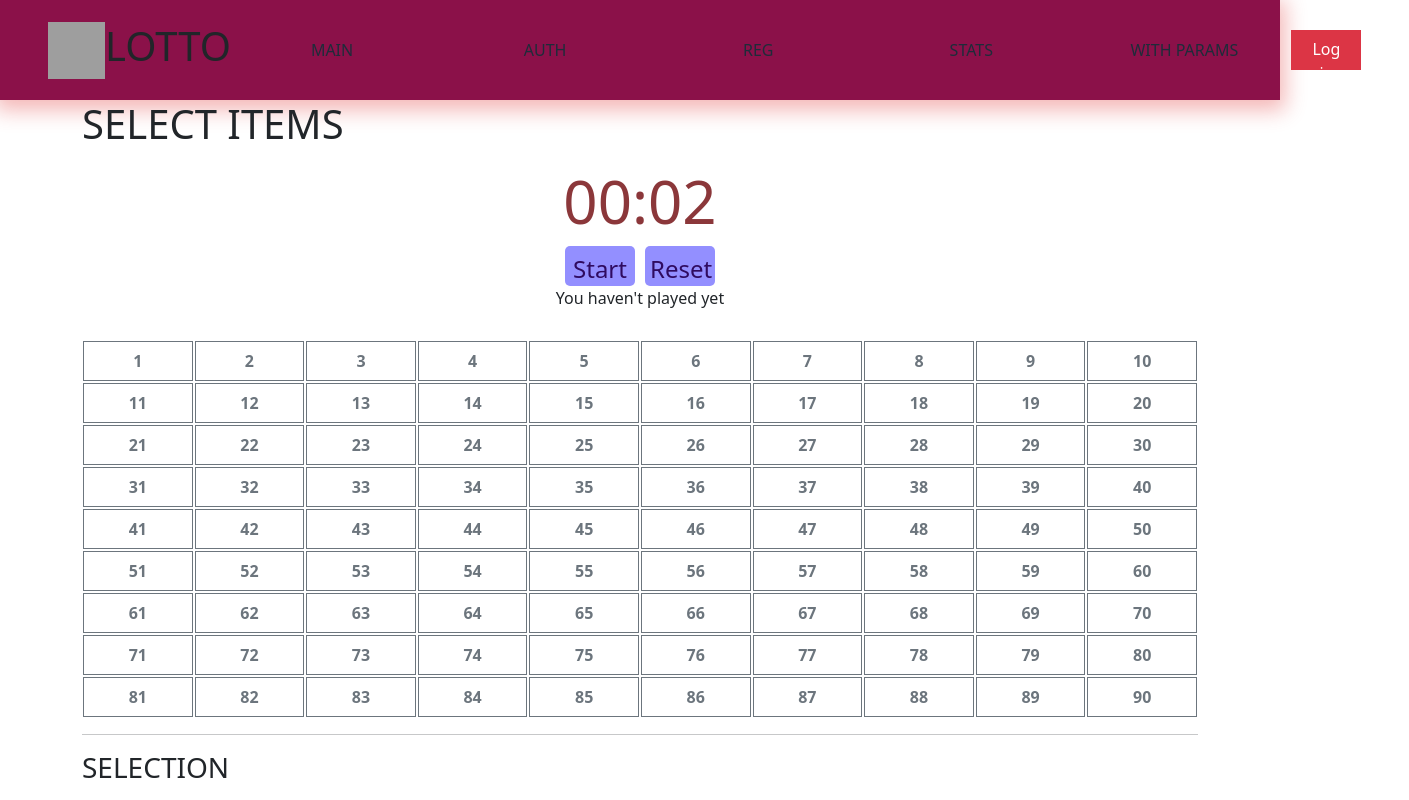
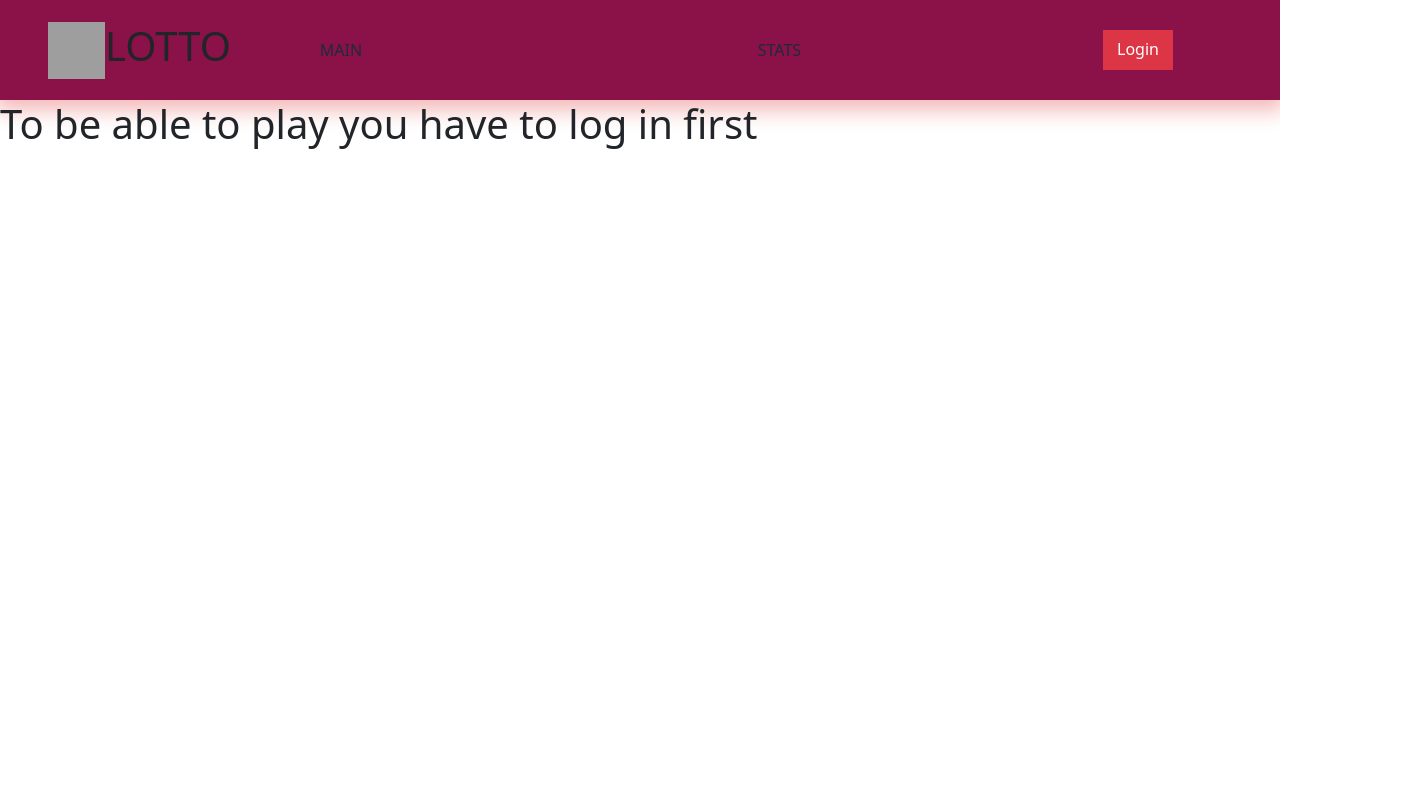
Before and after one commit to Erikmkr5/loto, a React app in the folder client/: page / in a window 1280 px wide. Shown: the top 800 px of the page, 1409 px wide, since content can reach past the window. Built offline with nearby package versions, Linux system fonts and the light colour scheme; grey boxes are pictures that could not be loaded.

Commit message:
new header + async

```diff
--- a/client/src/Components/LoginForm/AuthForm.tsx
+++ b/client/src/Components/LoginForm/AuthForm.tsx
@@ -63,6 +63,7 @@ export const AuthForm = inject(
                 alert('enter all data')
             } else {
                 loginUser()
+                appRoutes.goTo('home')
             }
         }
 
--- a/client/src/Components/LoginForm/RegForm.tsx
+++ b/client/src/Components/LoginForm/RegForm.tsx
@@ -31,8 +31,8 @@ export const RegForm = inject(
 
         const createUser = () => {
             enterUserData()
-            const { name, surname, age, email, password } = user;
-            apiService.createUser(name, surname, age, login, password)
+            const { name, surname, age, email , password } = user;
+            apiService.createUser(name, surname, age, email, password)
                 .then(
                     (res) => {
                         console.log(res)
@@ -73,10 +73,13 @@ export const RegForm = inject(
 
         function handleForSubmit(event){
             event.preventDefault()
-            if ( login === '' || password === '' || phoneNumber === '' || name === '' || surname === ''){
+            if ( login === '' || password === '' || phoneNumber === '' || name === '' || surname === '' || age === ''){
                 alert('enter all data')
+            } else if (parseInt(age) < 18){
+                alert('Too young')
             } else {
                 createUser()
+                appRoutes.goTo('home')
             }
         }
 
@@ -93,8 +96,10 @@ export const RegForm = inject(
                 setPhoneNumber(`${phone.substring(0, 1)} (${phone.substring(1, 4)}`);
             } else if (phone.length <= 7) { // форматируем телефон X (XXX) XXX
                 setPhoneNumber(`${phone.substring(0, 1)} (${phone.substring(1, 4)}) ${phone.substring(4, 7)}`);
+            } else if (phone.length <= 9){
+                setPhoneNumber(`${phone.substring(0, 1)} (${phone.substring(1, 4)}) ${phone.substring(4, 7)}-${phone.substring(7, 9)}`);
             } else {
-                setPhoneNumber(`${phone.substring(0, 1)} (${phone.substring(1, 4)}) ${phone.substring(4, 7)}-${phone.substring(7, 11)}`);
+                setPhoneNumber(`${phone.substring(0, 1)} (${phone.substring(1, 4)}) ${phone.substring(4, 7)}-${phone.substring(7, 9)}-${phone.substring(9, 11)}`);
             }
         }
 
@@ -104,7 +109,6 @@ export const RegForm = inject(
         return (
 
             <div className={'reg-form'}>
-
                 <input
                     className={'form-control'}
                     type={"email"}
--- a/client/src/Components/Stats/StatExample.scss
+++ b/client/src/Components/Stats/StatExample.scss
@@ -10,3 +10,10 @@ button {
   border-radius: 5px;
   border: 0;
 }
+
+.heatmap {
+  display: flex;
+  justify-content: center;
+  align-items: center;
+  margin: auto;
+}
--- a/client/src/Components/Stats/StatExample.tsx
+++ b/client/src/Components/Stats/StatExample.tsx
@@ -172,14 +172,13 @@ export const StatExample = inject(
 
 
     return(
-        <div>
+        <div className="heatMap">
             <MyHeatmap />
-            <button className='btn btn-success' onClick={Generate100Draws}>
 
-            </button>
-            <button className='btn btn-success' onClick={getDraws}>
-
-            </button>
+            <div className='buttons'>
+                <button onClick={Generate100Draws}>Do 4 draws</button>
+                <button onClick={getDraws}>Analyze</button>
+            </div>
 
         </div>
     )
--- a/client/src/Components/Timer/TimerExample.scss
+++ b/client/src/Components/Timer/TimerExample.scss
@@ -21,7 +21,7 @@
 }
 
 .buttons button {
-  width: 70px;
+  width: 150px;
   height: 40px;
   padding: 5px;
   color: #2f0b60;
--- a/client/src/Components/Timer/TimerExample.tsx
+++ b/client/src/Components/Timer/TimerExample.tsx
@@ -59,17 +59,24 @@ export const TimerExample = inject(
 
 
     useEffect(() => {
+        const applyChanges = async () => {
+            await createDraw()
+            await getDraws()
+            await checkDraw()
+            setTimeLeft(2)
+        }
+
         const interval = setInterval(() => {
             isCounting&&
                 setTimeLeft((timeLeft) => (timeLeft >= 1 ? timeLeft -1 : 0))
         }, 1000)
         if (timeLeft === 0) {
             setIsCounting(false);
-            createDraw()
-            getDraws()
-            checkDraw()
-
-            setTimeLeft(2)
+            applyChanges()
+            // createDraw()
+            // getDraws()
+            // checkDraw()
+            // setTimeLeft(2)
 
         }
         return() => {
--- a/client/src/Header/Header.tsx
+++ b/client/src/Header/Header.tsx
@@ -4,7 +4,6 @@ import {SERVICES, STORES} from "../Shared/enum";
 import { inject, observer } from 'mobx-react';
 import {asClassList} from "../Shared/utils";
 import { TestModelFactory } from "../Factories";
-import {AppUser} from "../Factories/UserModel";
 import {ApiService} from "../Services/ApiService";
 
 
@@ -22,7 +21,7 @@ export const Header = inject(
     SERVICES.API_SERVICE
 
 )(observer((props) => {
-    const {title, appRoutes, TestModel : model, UserStore } = props;
+    const {title, appRoutes, TestModel : model, UserStore : user } = props;
     const apiService: ApiService = props[SERVICES.API_SERVICE];
 
 
@@ -36,13 +35,29 @@ export const Header = inject(
             .catch(err => console.log(err));
     };
     const logOut = () => {
-        UserStore.resetData()
+        user.resetData()
         logoutUser()
         localStorage.removeItem('token');
     }
 
+    const notLoggedIn = () => {
+        return (
+            <div>
+                <button
+                    className={'btn btn-link'}
+                    onClick={() => appRoutes.goTo('authPage')}
+                >AUTH</button>
 
-    const classList = asClassList(['btn', UserStore.isAuthorized ? 'btn-success' : 'btn-danger']);
+
+                {/*<button*/}
+                {/*    className={'btn btn-link'}*/}
+                {/*    onClick={() => appRoutes.goTo('regPage')}*/}
+                {/*>REG</button>*/}
+            </div>
+        )}
+
+
+    const classList = asClassList(['btn', user.isAuthorized ? 'btn-success' : 'btn-danger']);
 
 
     return (
@@ -59,16 +74,11 @@ export const Header = inject(
                     >MAIN</button>
 
                     {/*{NotRegistered()}*/}
-                    <button
-                        className={'btn btn-link'}
-                        onClick={() => appRoutes.goTo('authPage')}
-                    >AUTH</button>
+                    {/*{user.isAuthorized*/}
+                    {/*    ? ''*/}
+                    {/*    : notLoggedIn()*/}
+                    {/*}*/}
 
-
-                    <button
-                        className={'btn btn-link'}
-                        onClick={() => appRoutes.goTo('regPage')}
-                    >REG</button>
 
                     {/*{UserStore.isAuthorized ? '' : NotRegistered() }*/}
 
@@ -78,18 +88,14 @@ export const Header = inject(
                     >STATS</button>
 
 
-                    <button
-                      className={'btn btn-link'}
-                      onClick={() => appRoutes.goTo('withParams', {someId: Math.floor(Math.random() * 100)})}>WITH PARAMS</button>
-
                     <div className='authBtn'>
                         <button
                             className={classList}
 
-                            onClick={() => UserStore.isAuthorized ? logOut() : appRoutes.goTo('authPage')}
+                            onClick={() => user.isAuthorized ? logOut() : appRoutes.goTo('authPage')}
 
                         >
-                            <span>{ UserStore.isAuthorized ? UserStore.name : 'Log in'}</span>
+                            <span>{ user.isAuthorized ? 'Logout' : 'Login'}</span>
                         </button>
                         {/*<BiKey className='key'/>*/}
                     </div>
--- a/client/src/Pages/MainView.tsx
+++ b/client/src/Pages/MainView.tsx
@@ -58,40 +58,32 @@
 // };
 
 
-import {Provider} from 'mobx-react';
 import {SelectionGrid, SelectionResults} from '../Components';
 import {TestView} from '../Components/SimpleExamples/TestView';
-import {SERVICES, STORES} from '../Shared/enum';
-import {SelectionGridModelFactory, TestModelFactory, DrawModelsFactory} from '../Factories';
-import {ApiService} from '../Services/ApiService';
-import {useEffect, useState} from "react";
 import {TimerExample} from "../Components/Timer/TimerExample";
-
-// const Stores = {
-//     [STORES.SELECTION_GRID]: SelectionGridModelFactory(),
-//     [STORES.TEST_STORE]: TestModelFactory(),
-//     [STORES.DRAW]: DrawModelsFactory()
-// }
-
-// const Services = {
-//     [SERVICES.API_SERVICE]: new ApiService()
-// };
+import {inject, observer} from "mobx-react";
+import {STORES} from "../Shared/enum";
+import {AppUser} from "../Factories/UserModel";
 
 
-export const MainView = () => {
-
-    const text = 'MAIN PAGE'
 
 
-    return (
-        <div>
-            <div className={'lotto-main'}>
-                {/*<Provider {...Stores} {...Services}>*/}
+export const MainView = inject(
+    STORES.USER_STORE
+)(observer(props => {
+
+    const user: AppUser = props[STORES.USER_STORE];
+    const text = 'MAIN PAGE'
+    if (!user.isAuthorized) {
+        return <h1 >To be able to play you have to log in first</h1>
+    } else {
+        return (
+            <div>
+                <div className={'lotto-main'}>
                     <div className={'container'}>
                         <div className={'row'}>
                             <div className={'col-12'}>
                                 <h1>SELECT ITEMS</h1>
-                                {/*<h1>{text}</h1>*/}
                                 <TimerExample />
                                 <SelectionGrid/>
                                 <hr/>
@@ -103,9 +95,13 @@ export const MainView = () => {
                             </div>
                         </div>
                     </div>
-                {/*</Provider>*/}
+                </div>
             </div>
-        </div>
-    )
+        )
+    }
 
-};
+
+
+
+
+}))
--- a/client/src/Pages/StatPage.tsx
+++ b/client/src/Pages/StatPage.tsx
@@ -1,37 +1,26 @@
 import React from "react";
 import {StatExample} from "../Components/Stats/StatExample";
-import {SERVICES, STORES} from "../Shared/enum";
-import {DrawModelsFactory, SelectionGridModelFactory, TestModelFactory} from "../Factories";
-import {ApiService} from "../Services/ApiService";
-import {Provider} from "mobx-react";
+import {STORES} from "../Shared/enum";
+import {inject, observer} from "mobx-react";
+import {AppUser} from "../Factories/UserModel";
 
 
-const Stores = {
-    [STORES.SELECTION_GRID]: SelectionGridModelFactory(),
-    [STORES.TEST_STORE]: TestModelFactory(),
-    [STORES.DRAW]: DrawModelsFactory()
-}
+export const StatPage = inject(
+    STORES.USER_STORE
+)(observer(props => {
 
-const Services = {
-    [SERVICES.API_SERVICE]: new ApiService()
-};
-
-
-export const StatPage = () => {
+    const user: AppUser = props[STORES.USER_STORE];
+    if (!user.isAuthorized) {
+        return <h1 >To be able to play you have to log in first</h1>
+    } else {
+        return(
+            <div>
+                <StatExample />
+            </div>
+        )
+    }
 
 
 
 
-
-
-    return(
-        <div>
-            <Provider {...Stores} {...Services}>
-                <StatExample />
-            </Provider>
-
-
-
-        </div>
-    )
-}
+}))
```
